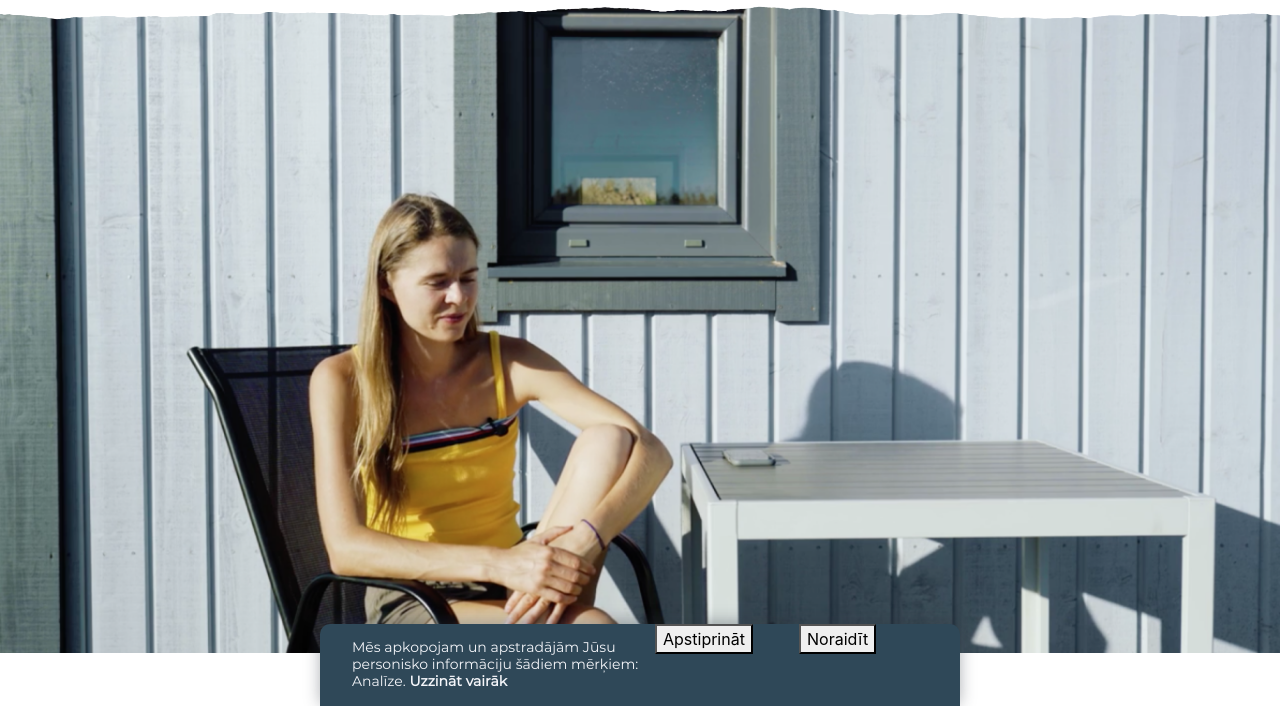
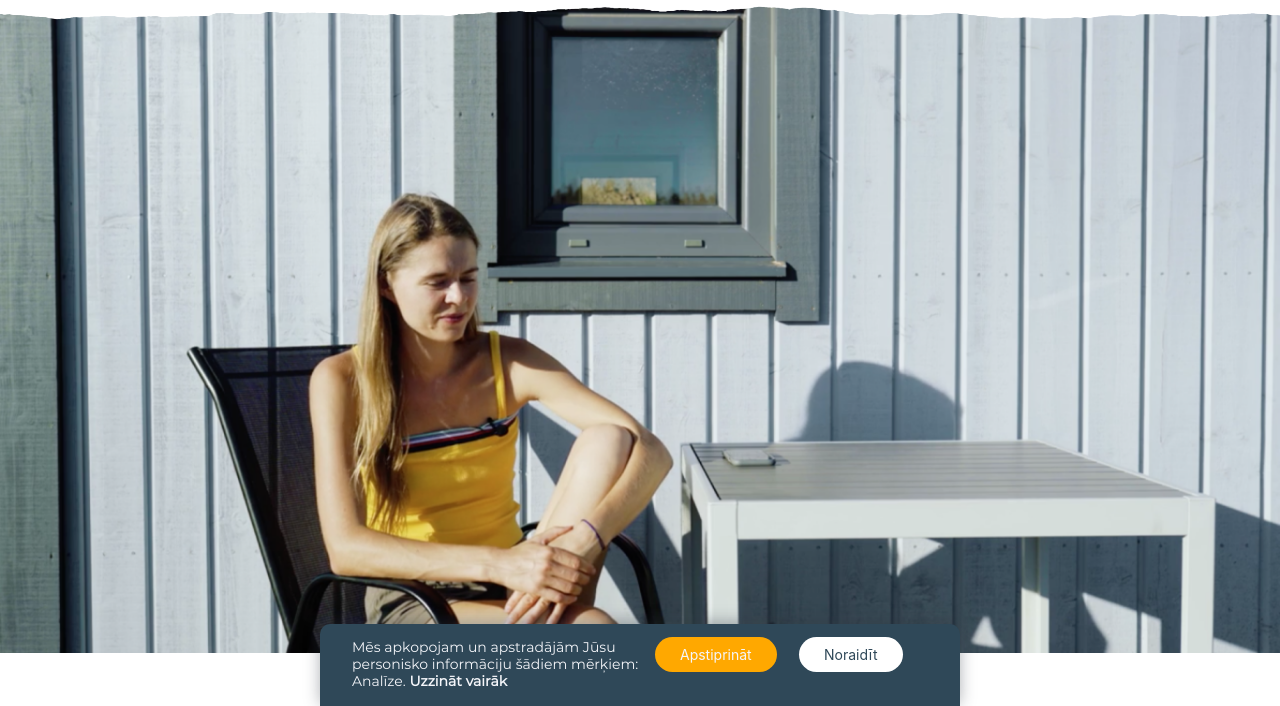
Before and after one commit to tomsss2k/tomsss2k.github.io, a plain HTML site: page index.html in a window 1280 px wide. Shown: the part 94-800 px from the top of the page. Drawn offline with nearby package versions, Linux system fonts and the light colour scheme.

Commit message:
Update style.css

```diff
--- a/assets/css/style.css
+++ b/assets/css/style.css
@@ -741,11 +741,11 @@ footer{
     letter-spacing: 0em;
 
 }
-.col-lg-2{
-   top: 8px;
+.col-lg-3{
+   top: 13px;
 }
 
-.col-lg-2 .cookie-btn {
+.col-lg-3 .cookie-btn {
     background: #FFA800;
     border: none;
     border-radius: 19px !important;
@@ -759,7 +759,7 @@ footer{
     cursor: pointer;
 }
 
-.col-lg-2 .cookie-btn-close {
+.col-lg-3 .cookie-btn-close {
     background: #FFF;
     border: none;
     border-radius: 19px !important;
```
